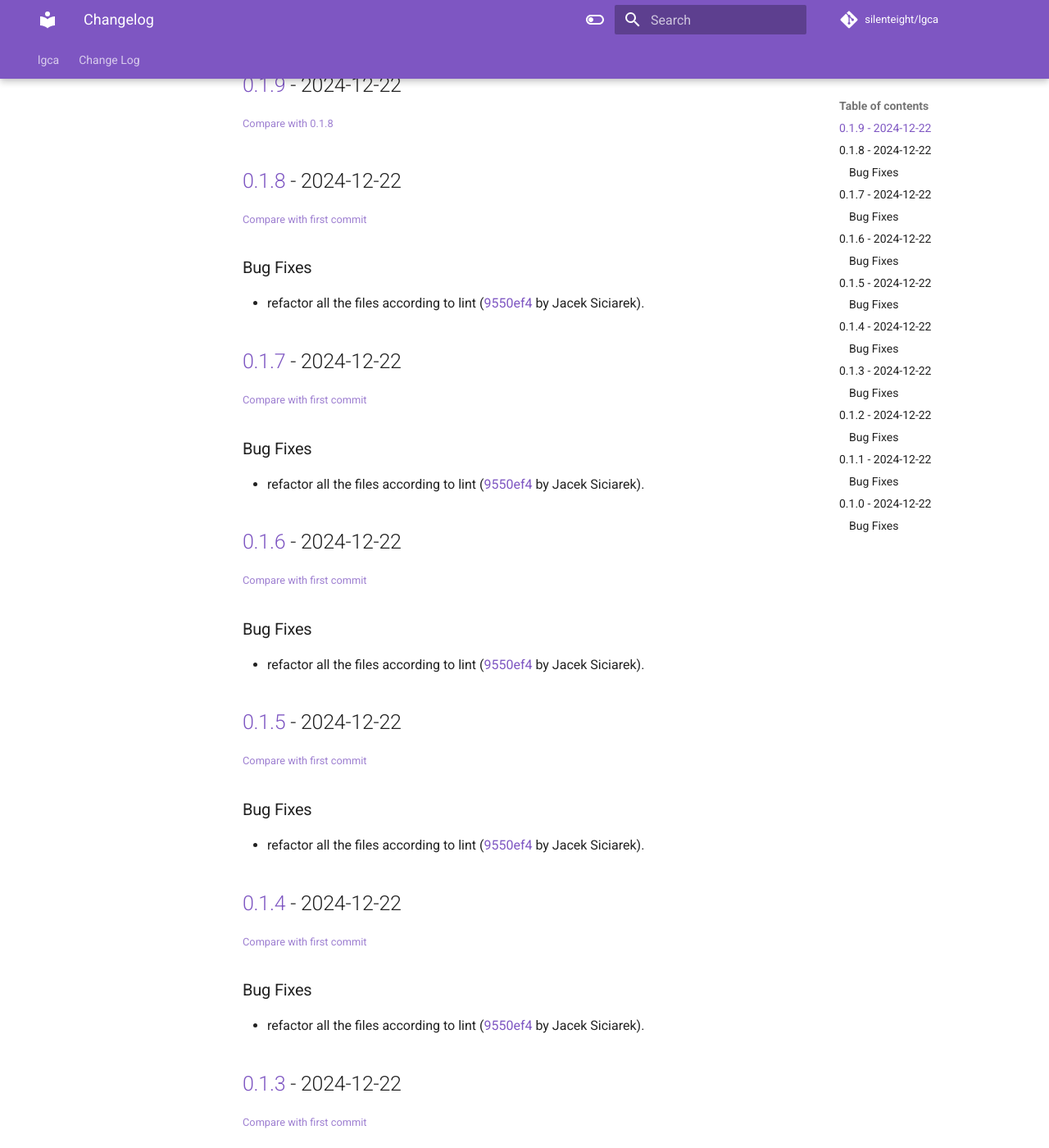
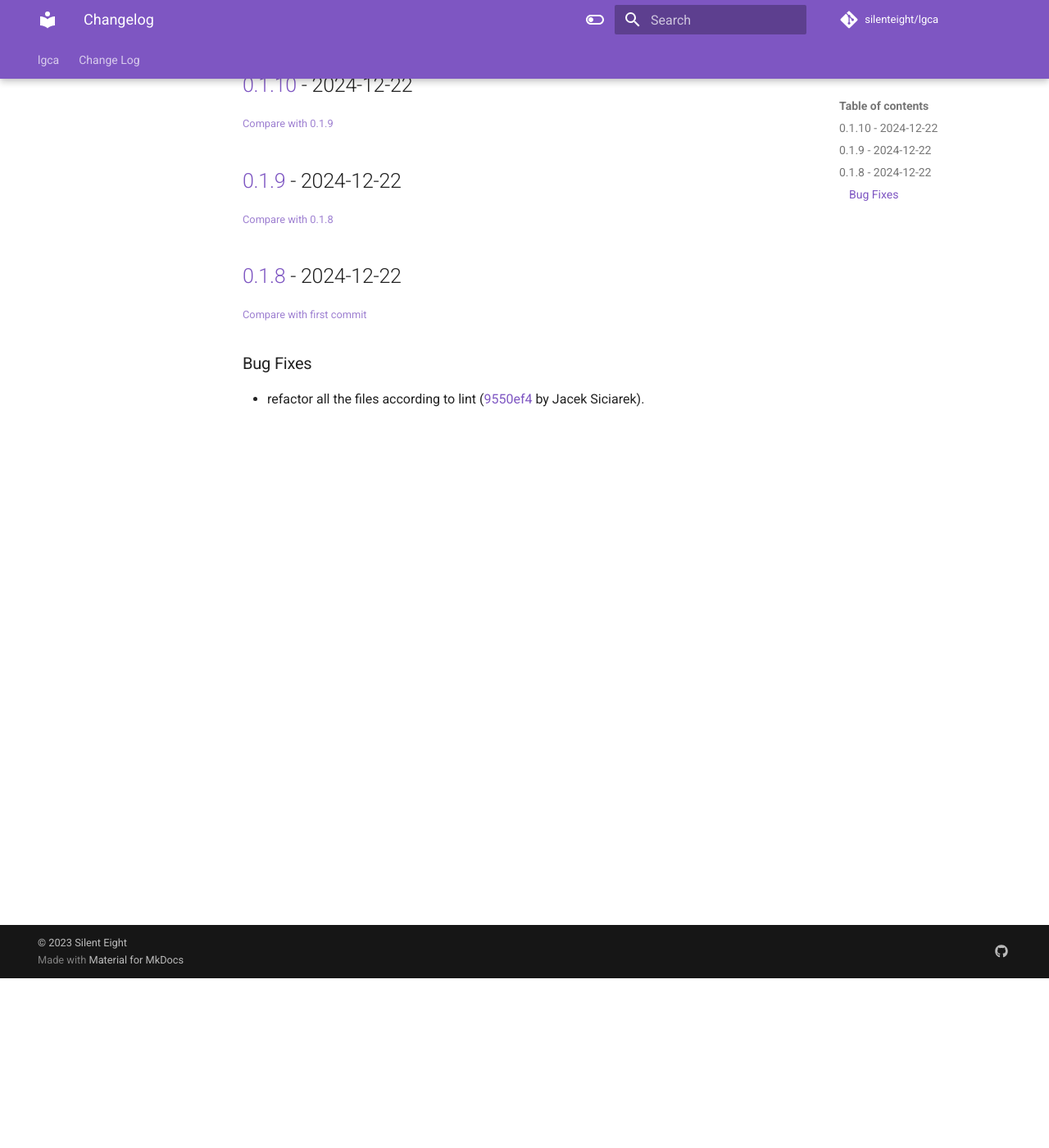
Before and after one commit to siciarek/lgca, an MkDocs documentation site: the page built from docs/changelog.md, in a window 1280 px wide and 1400 px high, scrolled down 207 px. Shown: the whole window at 82% size. Built offline with MkDocs 1.6.1 and Material for MkDocs 9.7.7, drawn with Linux system fonts in a browser that asks for light colours; comment, search, counter and statistics services are not loaded; some of the changed text lies outside the part shown.

Commit message:
docs: update changelog (bump)

```diff
--- a/docs/changelog.md
+++ b/docs/changelog.md
@@ -3,6 +3,10 @@
 All notable changes to this project will be documented in this file.
 
 <!-- insertion marker -->
+## [0.1.10](https://github.com/siciarek/lgca/releases/tag/0.1.10) - 2024-12-22
+
+<small>[Compare with 0.1.9](https://github.com/siciarek/lgca/compare/0.1.9...0.1.10)</small>
+
 ## [0.1.9](https://github.com/siciarek/lgca/releases/tag/0.1.9) - 2024-12-22
 
 <small>[Compare with 0.1.8](https://github.com/siciarek/lgca/compare/0.1.8...0.1.9)</small>
@@ -14,67 +18,3 @@ All notable changes to this project will be documented in this file.
 ### Bug Fixes
 
 - refactor all the files according to lint ([9550ef4](https://github.com/siciarek/lgca/commit/9550ef412cf72099f2943b2142863f19d22562a3) by Jacek Siciarek).
-
-## [0.1.7](https://github.com/siciarek/lgca/releases/tag/0.1.7) - 2024-12-22
-
-<small>[Compare with first commit](https://github.com/siciarek/lgca/compare/dc97d553495089fbe14ea836e2008177ec851658...0.1.7)</small>
-
-### Bug Fixes
-
-- refactor all the files according to lint ([9550ef4](https://github.com/siciarek/lgca/commit/9550ef412cf72099f2943b2142863f19d22562a3) by Jacek Siciarek).
-
-## [0.1.6](https://github.com/siciarek/lgca/releases/tag/0.1.6) - 2024-12-22
-
-<small>[Compare with first commit](https://github.com/siciarek/lgca/compare/dc97d553495089fbe14ea836e2008177ec851658...0.1.6)</small>
-
-### Bug Fixes
-
-- refactor all the files according to lint ([9550ef4](https://github.com/siciarek/lgca/commit/9550ef412cf72099f2943b2142863f19d22562a3) by Jacek Siciarek).
-
-## [0.1.5](https://github.com/siciarek/lgca/releases/tag/0.1.5) - 2024-12-22
-
-<small>[Compare with first commit](https://github.com/siciarek/lgca/compare/dc97d553495089fbe14ea836e2008177ec851658...0.1.5)</small>
-
-### Bug Fixes
-
-- refactor all the files according to lint ([9550ef4](https://github.com/siciarek/lgca/commit/9550ef412cf72099f2943b2142863f19d22562a3) by Jacek Siciarek).
-
-## [0.1.4](https://github.com/siciarek/lgca/releases/tag/0.1.4) - 2024-12-22
-
-<small>[Compare with first commit](https://github.com/siciarek/lgca/compare/dc97d553495089fbe14ea836e2008177ec851658...0.1.4)</small>
-
-### Bug Fixes
-
-- refactor all the files according to lint ([9550ef4](https://github.com/siciarek/lgca/commit/9550ef412cf72099f2943b2142863f19d22562a3) by Jacek Siciarek).
-
-## [0.1.3](https://github.com/siciarek/lgca/releases/tag/0.1.3) - 2024-12-22
-
-<small>[Compare with first commit](https://github.com/siciarek/lgca/compare/dc97d553495089fbe14ea836e2008177ec851658...0.1.3)</small>
-
-### Bug Fixes
-
-- refactor all the files according to lint ([9550ef4](https://github.com/siciarek/lgca/commit/9550ef412cf72099f2943b2142863f19d22562a3) by Jacek Siciarek).
-
-## [0.1.2](https://github.com/siciarek/lgca/releases/tag/0.1.2) - 2024-12-22
-
-<small>[Compare with first commit](https://github.com/siciarek/lgca/compare/dc97d553495089fbe14ea836e2008177ec851658...0.1.2)</small>
-
-### Bug Fixes
-
-- refactor all the files according to lint ([9550ef4](https://github.com/siciarek/lgca/commit/9550ef412cf72099f2943b2142863f19d22562a3) by Jacek Siciarek).
-
-## [0.1.1](https://github.com/siciarek/lgca/releases/tag/0.1.1) - 2024-12-22
-
-<small>[Compare with first commit](https://github.com/siciarek/lgca/compare/dc97d553495089fbe14ea836e2008177ec851658...0.1.1)</small>
-
-### Bug Fixes
-
-- refactor all the files according to lint ([9550ef4](https://github.com/siciarek/lgca/commit/9550ef412cf72099f2943b2142863f19d22562a3) by Jacek Siciarek).
-
-## [0.1.0](https://github.com/siciarek/lgca/releases/tag/0.1.0) - 2024-12-22
-
-<small>[Compare with first commit](https://github.com/siciarek/lgca/compare/dc97d553495089fbe14ea836e2008177ec851658...0.1.0)</small>
-
-### Bug Fixes
-
-- refactor all the files according to lint ([9550ef4](https://github.com/siciarek/lgca/commit/9550ef412cf72099f2943b2142863f19d22562a3) by Jacek Siciarek).
```
